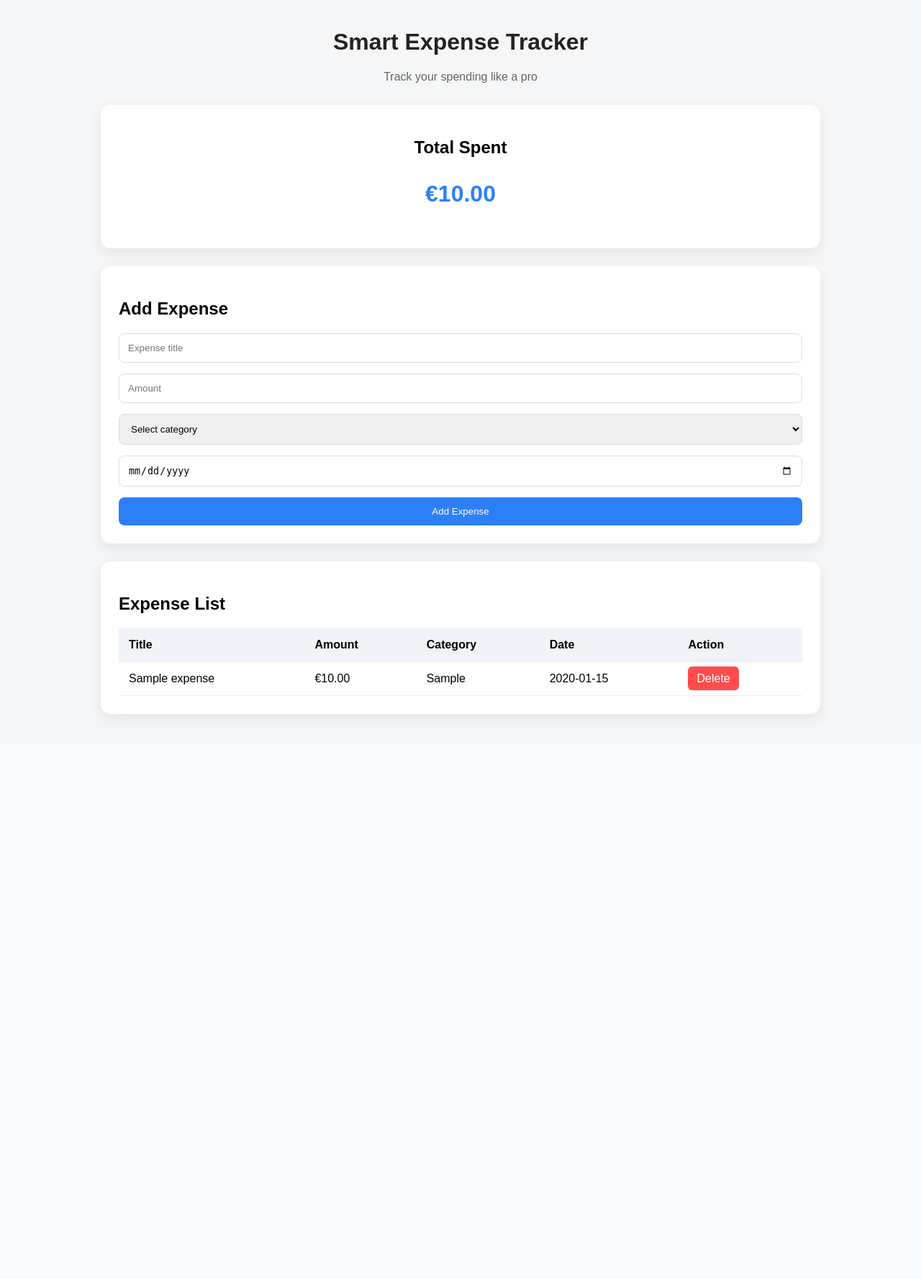
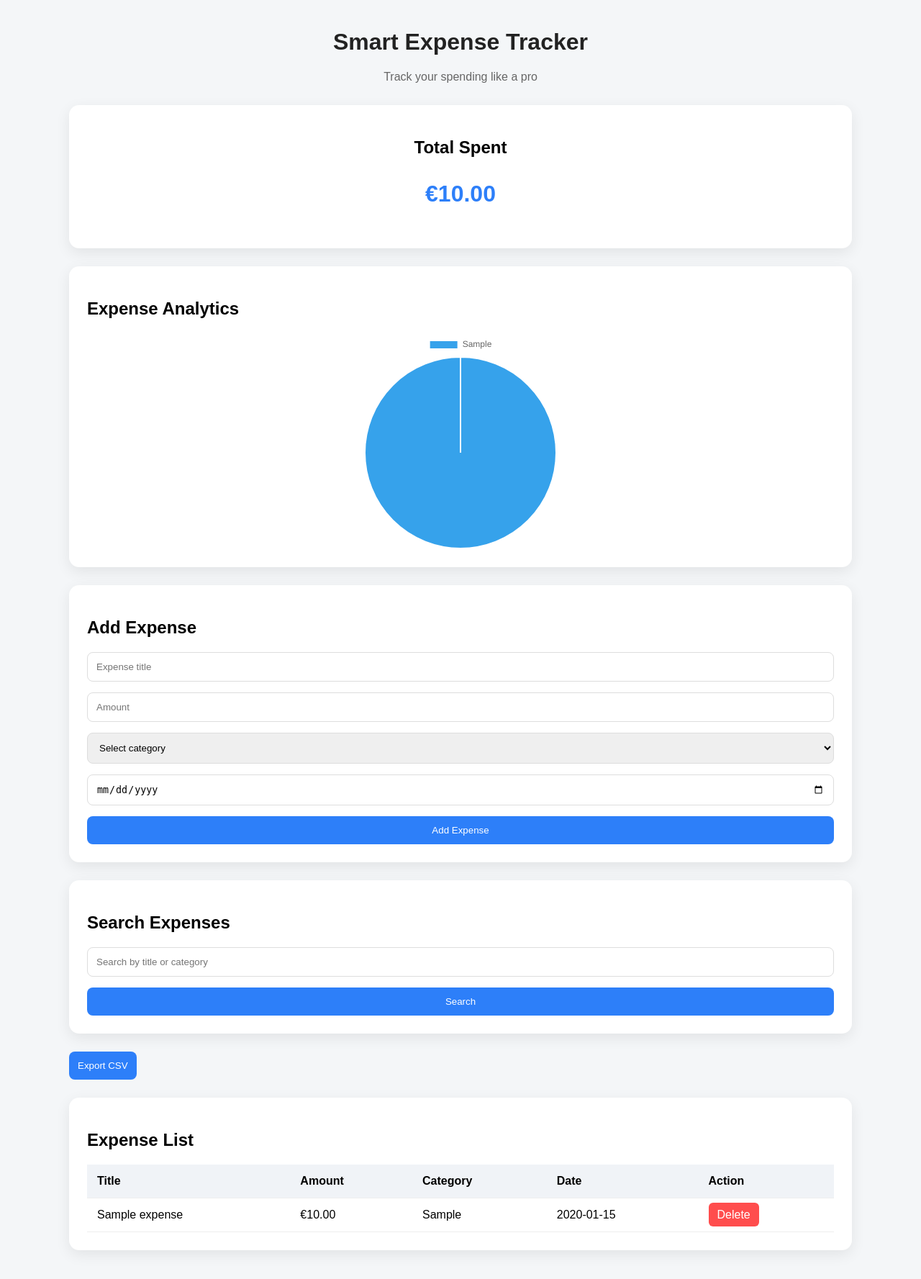
Before and after one commit to abhipshabhatta/smart-expense-tracker, a Flask app: page / in a window 1280 px wide. Shown: the whole page at 72% size. Before the commit the page ends 999 px from the top, so only its background shows below. Run offline with Flask 3, Linux system fonts and the light colour scheme; tables that the repository leaves empty hold one stand-in row (values such as "Sample post").

Commit message:
Add analytics dashboard, search, and CSV export

```diff
--- a/app.py
+++ b/app.py
@@ -1,74 +1,142 @@
-from flask import Flask, render_template, request, redirect
+from flask import Flask, render_template, request, redirect, make_response
 import sqlite3
-from datetime import datetime
-print("APP STARTED")
+import csv
+
 app = Flask(__name__)
 
 DB_NAME = "database.db"
 
+
 def create_table():
     connection = sqlite3.connect(DB_NAME)
     cursor = connection.cursor()
+
     cursor.execute("""
-                   CREATE TABLE IF NOT EXISTS expenses (
-                   id INTEGER PRIMARY KEY AUTOINCREMENT,
-                   title TEXT NOT NULL,
-                   amount REAL NOT NULL,
-                   category TEXT NOT NULL,
-                   date TEXT NOT NULL
-                   )
-                   """)
+        CREATE TABLE IF NOT EXISTS expenses (
+            id INTEGER PRIMARY KEY AUTOINCREMENT,
+            title TEXT NOT NULL,
+            amount REAL NOT NULL,
+            category TEXT NOT NULL,
+            date TEXT NOT NULL
+        )
+    """)
 
     connection.commit()
     connection.close()
 
-    @app.route("/")
-    def home():
-        connection = sqlite3.connect(DB_NAME)
-        cursor = connection.cursor()
-        cursor.execute("SELECT * FROM expenses ORDER BY date DESC")
-        expenses = cursor.fetchall()
 
-        cursor.execute("SELECT SUM(amount) FROM expenses")
-        total = cursor.fetchone()[0]
+@app.route("/")
+def home():
 
-        connection.close()
+    search = request.args.get("search", "")
 
-        if total is None:
-            total = 0
+    connection = sqlite3.connect(DB_NAME)
+    cursor = connection.cursor()
 
-        return render_template("index.html", expenses=expenses, total=total)
+    query = """
+        SELECT * FROM expenses
+        WHERE title LIKE ?
+        OR category LIKE ?
+        ORDER BY date DESC
+    """
 
-    @app.route("/add", methods=["POST"])
-    def add_expense():
-        title = request.form["title"]
-        amount = request.form["amount"]
-        category = request.form["category"]
-        date = request.form["date"]
+    cursor.execute(query, (f"%{search}%", f"%{search}%"))
+    expenses = cursor.fetchall()
 
-        connection = sqlite3.connect(DB_NAME)
-        cursor = connection.cursor()
+    cursor.execute("SELECT SUM(amount) FROM expenses")
+    total = cursor.fetchone()[0]
 
-        cursor.execute("""
-                       INSERT INTO expenses (title, amount, category, date)
-                       VALUES (?, ?, ?, ?)
-                """, (title, amount, category, date))
+    cursor.execute("""
+        SELECT category, SUM(amount)
+        FROM expenses
+        GROUP BY category
+    """)
 
-        connection.commit()
-        connection.close()
+    category_data = cursor.fetchall()
 
-        return redirect("/")
+    connection.close()
 
-    @app.route("/delete/<int:id>")
-    def delete_expense(id):
-        connection = sqlite3.connect(DB_NAME)
-        cursor = connection.cursor()
+    if total is None:
+        total = 0
 
-        cursor.execute("DELETE FROM expenses WHERE id = ?", (id,))
-        connection.commit()
-        connection.close()
+    return render_template(
+        "index.html",
+        expenses=expenses,
+        total=total,
+        category_data=category_data
+    )
 
-        return redirect("/")
+
+@app.route("/add", methods=["POST"])
+def add_expense():
+
+    title = request.form["title"]
+    amount = request.form["amount"]
+    category = request.form["category"]
+    date = request.form["date"]
+
+    connection = sqlite3.connect(DB_NAME)
+    cursor = connection.cursor()
+
+    cursor.execute("""
+        INSERT INTO expenses (title, amount, category, date)
+        VALUES (?, ?, ?, ?)
+    """, (title, amount, category, date))
+
+    connection.commit()
+    connection.close()
+
+    return redirect("/")
+
+
+@app.route("/delete/<int:id>")
+def delete_expense(id):
+
+    connection = sqlite3.connect(DB_NAME)
+    cursor = connection.cursor()
+
+    cursor.execute(
+        "DELETE FROM expenses WHERE id = ?",
+        (id,)
+    )
+
+    connection.commit()
+    connection.close()
+
+    return redirect("/")
+
+
+@app.route("/export")
+def export_csv():
+
+    connection = sqlite3.connect(DB_NAME)
+    cursor = connection.cursor()
+
+    cursor.execute("SELECT * FROM expenses")
+    expenses = cursor.fetchall()
+
+    connection.close()
+
+    response = make_response()
+
+    response.headers["Content-Disposition"] = "attachment; filename=expenses.csv"
+    response.headers["Content-type"] = "text/csv"
+
+    writer = csv.writer(response.stream)
+
+    writer.writerow([
+        "ID",
+        "Title",
+        "Amount",
+        "Category",
+        "Date"
+    ])
+
+    for expense in expenses:
+        writer.writerow(expense)
+
+    return response
+
 
 if __name__ == "__main__":
     create_table()
--- a/static/script.js
+++ b/static/script.js
@@ -0,0 +1,25 @@
+const labels = categoryData.map(item => item[0]);
+
+const amounts = categoryData.map(item => item[1]);
+
+const ctx = document.getElementById("expenseChart");
+
+new Chart(ctx, {
+    type: "pie",
+
+    data: {
+        labels: labels,
+
+        datasets: [
+            {
+                label: "Expenses",
+
+                data: amounts
+            }
+        ]
+    },
+
+    options: {
+        responsive: true
+    }
+});
--- a/static/style.css
+++ b/static/style.css
@@ -7,7 +7,7 @@ body {
 
 .container {
     width: 85%;
-    max-width: 1000px;
+    max-width: 1100px;
     margin: 40px auto;
 }
 
@@ -27,7 +27,7 @@ h1 {
     padding: 25px;
     margin-bottom: 25px;
     border-radius: 14px;
-    box-shadow: 0 6px 20px rgba(0,0,0,0.08);
+    box-shadow: 0 6px 20px rgba(0, 0, 0, 0.08);
 }
 
 .total-card {
@@ -45,7 +45,8 @@ form {
     gap: 15px;
 }
 
-input, select {
+input,
+select {
     padding: 12px;
     border: 1px solid #ddd;
     border-radius: 8px;
@@ -64,12 +65,17 @@ button:hover {
     background: #1b5fc9;
 }
 
+.export-section {
+    margin-bottom: 25px;
+}
+
 table {
     width: 100%;
     border-collapse: collapse;
 }
 
-th, td {
+th,
+td {
     padding: 14px;
     border-bottom: 1px solid #eee;
     text-align: left;
@@ -86,3 +92,12 @@ th {
     border-radius: 6px;
     text-decoration: none;
 }
+
+.delete-btn:hover {
+    background: #d93636;
+}
+
+canvas {
+    max-width: 500px;
+    margin: auto;
+}
--- a/templates/index.html
+++ b/templates/index.html
@@ -1,46 +1,172 @@
 <!DOCTYPE html>
-<html>
+<html lang="en">
+
 <head>
+    <meta charset="UTF-8">
+
+    <meta
+        name="viewport"
+        content="width=device-width, initial-scale=1.0"
+    >
+
     <title>Smart Expense Tracker</title>
-    <link rel="stylesheet" href="/static/style.css">
+
+    <link
+        rel="stylesheet"
+        href="/static/style.css"
+    >
 </head>
+
 <body>
 
     <div class="container">
+
         <h1>Smart Expense Tracker</h1>
-        <p class="subtitle">Track your spending like a pro</p>
+
+        <p class="subtitle">
+            Track your spending like a pro
+        </p>
+
+        <!-- TOTAL CARD -->
 
         <div class="card total-card">
+
             <h2>Total Spent</h2>
-            <p>€{{ "%.2f"|format(total) }}</p>
+
+            <p>
+                €{{ "%.2f"|format(total) }}
+            </p>
+
         </div>
 
+        <!-- ANALYTICS -->
+
         <div class="card">
+
+            <h2>Expense Analytics</h2>
+
+            <canvas id="expenseChart"></canvas>
+
+        </div>
+
+        <!-- ADD EXPENSE -->
+
+        <div class="card">
+
             <h2>Add Expense</h2>
 
-            <form action="/add" method="POST">
-                <input type="text" name="title" placeholder="Expense title" required>
-                <input type="number" step="0.01" name="amount" placeholder="Amount" required>
+            <form
+                action="/add"
+                method="POST"
+            >
 
-                <select name="category" required>
-                    <option value="">Select category</option>
-                    <option value="Food">Food</option>
-                    <option value="Transport">Transport</option>
-                    <option value="Shopping">Shopping</option>
-                    <option value="Bills">Bills</option>
-                    <option value="Other">Other</option>
+                <input
+                    type="text"
+                    name="title"
+                    placeholder="Expense title"
+                    required
+                >
+
+                <input
+                    type="number"
+                    step="0.01"
+                    name="amount"
+                    placeholder="Amount"
+                    required
+                >
+
+                <select
+                    name="category"
+                    required
+                >
+
+                    <option value="">
+                        Select category
+                    </option>
+
+                    <option value="Food">
+                        Food
+                    </option>
+
+                    <option value="Transport">
+                        Transport
+                    </option>
+
+                    <option value="Shopping">
+                        Shopping
+                    </option>
+
+                    <option value="Bills">
+                        Bills
+                    </option>
+
+                    <option value="Other">
+                        Other
+                    </option>
+
                 </select>
 
-                <input type="date" name="date" required>
+                <input
+                    type="date"
+                    name="date"
+                    required
+                >
 
-                <button type="submit">Add Expense</button>
+                <button type="submit">
+                    Add Expense
+                </button>
+
             </form>
+
         </div>
 
+        <!-- SEARCH -->
+
         <div class="card">
+
+            <h2>Search Expenses</h2>
+
+            <form
+                method="GET"
+                action="/"
+            >
+
+                <input
+                    type="text"
+                    name="search"
+                    placeholder="Search by title or category"
+                >
+
+                <button type="submit">
+                    Search
+                </button>
+
+            </form>
+
+        </div>
+
+        <!-- EXPORT -->
+
+        <div class="export-section">
+
+            <a href="/export">
+
+                <button>
+                    Export CSV
+                </button>
+
+            </a>
+
+        </div>
+
+        <!-- EXPENSE TABLE -->
+
+        <div class="card">
+
             <h2>Expense List</h2>
 
             <table>
+
                 <tr>
                     <th>Title</th>
                     <th>Amount</th>
@@ -50,19 +176,54 @@
                 </tr>
 
                 {% for expense in expenses %}
+
                 <tr>
+
                     <td>{{ expense[1] }}</td>
-                    <td>€{{ "%.2f"|format(expense[2]) }}</td>
+
+                    <td>
+                        €{{ "%.2f"|format(expense[2]) }}
+                    </td>
+
                     <td>{{ expense[3] }}</td>
+
                     <td>{{ expense[4] }}</td>
+
                     <td>
-                        <a class="delete-btn" href="/delete/{{ expense[0] }}">Delete</a>
+
+                        <a
+                            class="delete-btn"
+                            href="/delete/{{ expense[0] }}"
+                        >
+                            Delete
+                        </a>
+
                     </td>
+
                 </tr>
+
                 {% endfor %}
+
             </table>
+
         </div>
+
     </div>
 
+    <!-- CHART DATA -->
+
+    <script>
+        const categoryData = {{ category_data | tojson }};
+    </script>
+
+    <!-- CHART JS -->
+
+    <script src="https://cdn.jsdelivr.net/npm/chart.js"></script>
+
+    <!-- CUSTOM JS -->
+
+    <script src="/static/script.js"></script>
+
 </body>
+
 </html>
```
Also changed, not shown: 1 other file.
